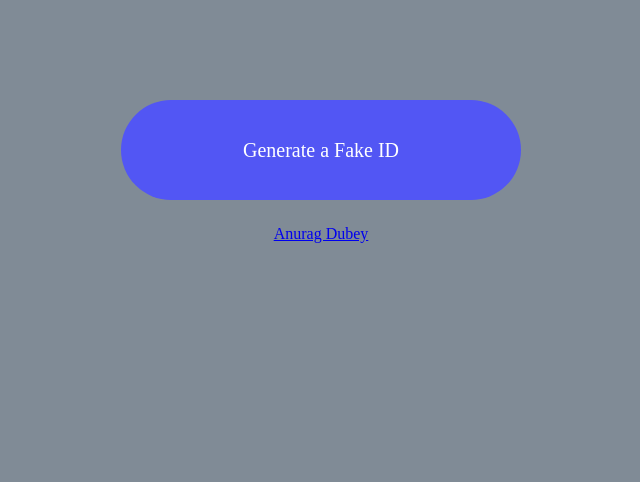
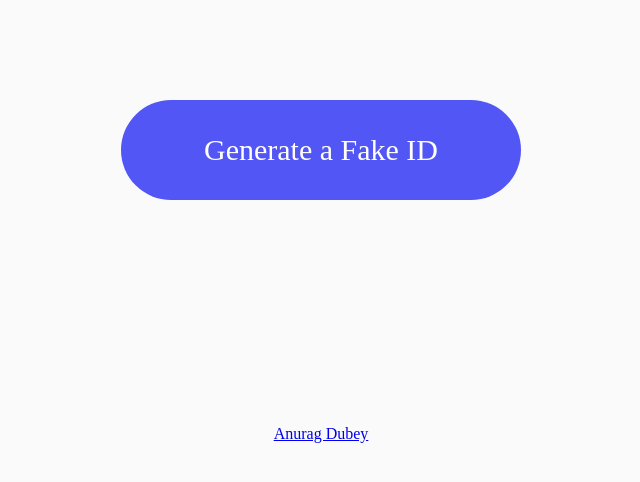
Before and after one commit to Anuragd275/fake-identity-generator, a plain HTML site: page index.html in a window 1280 px wide. Shown: the whole page, without its empty margins (319-959 px from the left). Drawn offline with Linux system fonts and the light colour scheme.

Commit message:
updated styling.

```diff
--- a/style.css
+++ b/style.css
@@ -5,25 +5,34 @@ body {
   justify-content: center;
   align-items: center;
   flex-direction: column;
-  background-color: #808b96;
+  background-color:#fafafa;
 }
 
 .btn {
   height: 100px;
   width: 400px;
-  font-size: 20px;
+  font-size: 30px;
   color: #fff;
   background-color: #5256f4;
   border: none;
-  border-radius: 60px;
+  border-radius: 50px;
   font-family: montserrat;
   margin-top: 100px;
   cursor: pointer;
+
 }
 
 .info {
-  color: #fff;
+  color: #273746;
   font-size: 25px;
-  font-family: "Open Sans";
+  font-family:montserrat, sans-serif;
   margin-top: 25px;
 }
+
+
+.box{
+  display:flex;
+  flex-direction:column;
+  justify-content: space-between;
+  align-items: center;
+}
```
